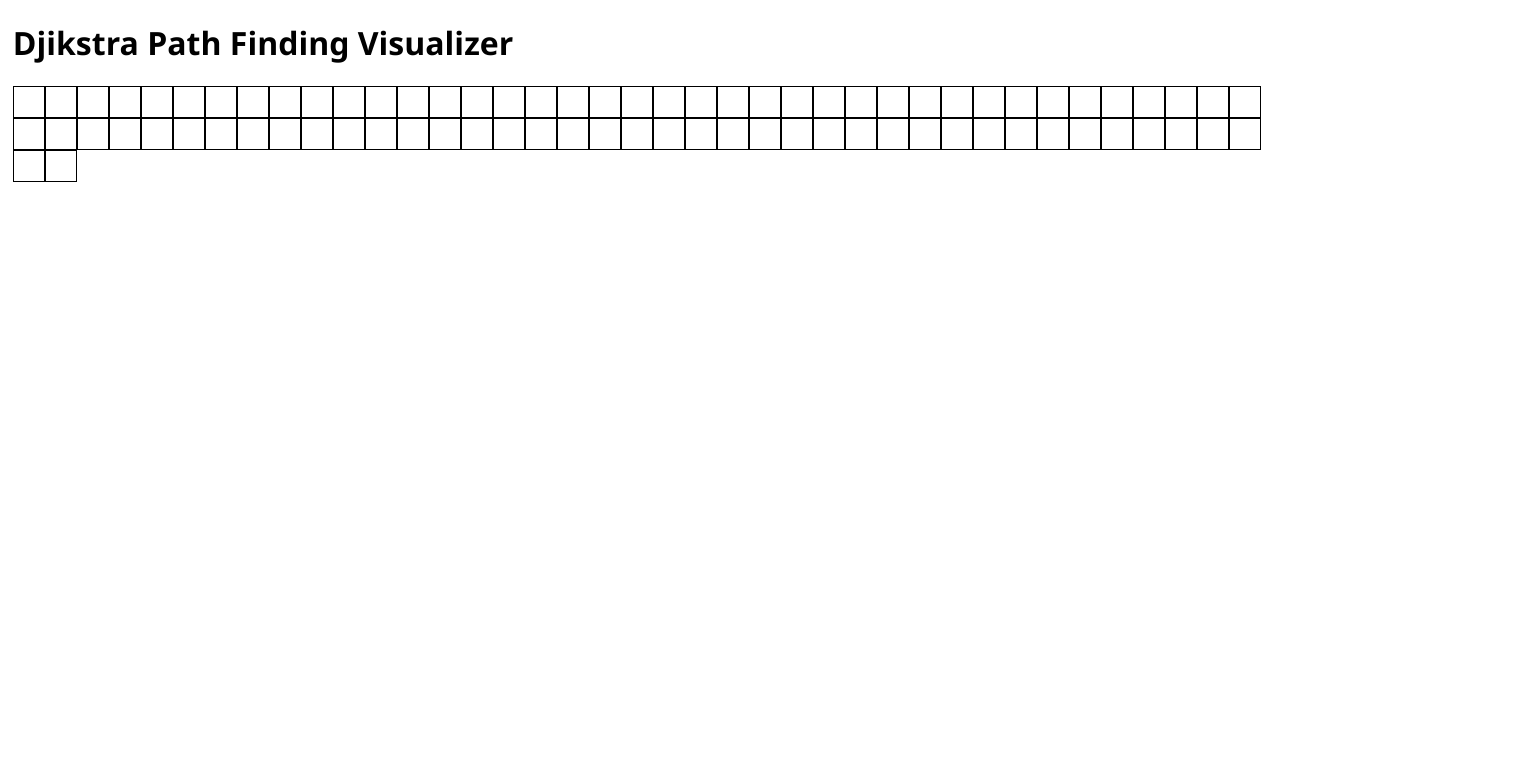
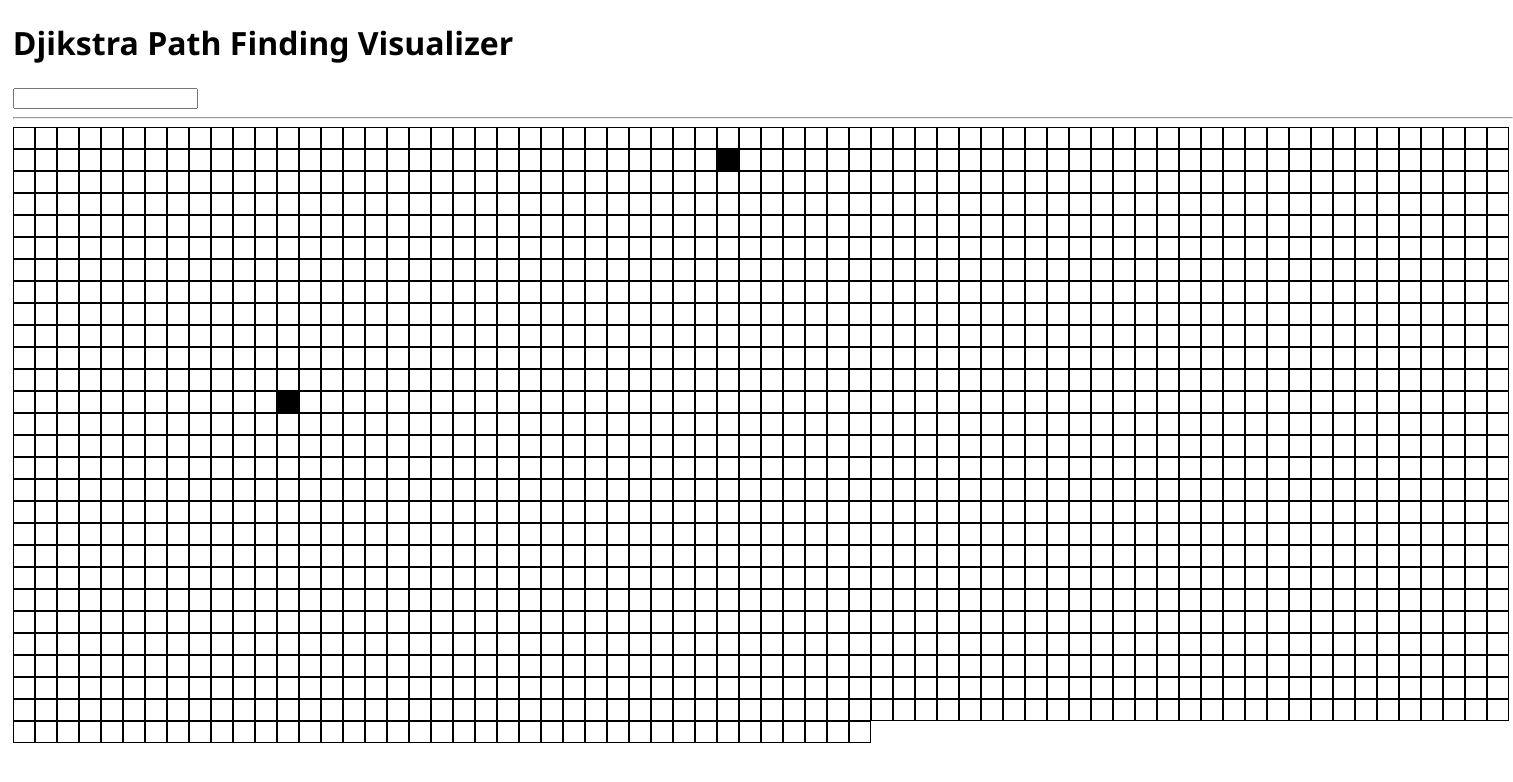
Before and after one commit to bilginyuksel/PathFindingVisualizer, a React (Create React App) app: page / in a window 1280 px wide. Shown: the top 782 px of the page, 1513 px wide, since content can reach past the window. Built offline with nearby package versions, Linux system fonts and the light colour scheme.

Commit message:
feat(interceptor): maze intercptor logic added for cells

```diff
--- a/src/common/index.css
+++ b/src/common/index.css
@@ -1,6 +1,6 @@
 .cell {
-  height: 30px;
-  width: 30px;
+  height: 20px;
+  width: 20px;
   float: left;
   border-style: solid;
   border-color: black;
--- a/src/common/place.tsx
+++ b/src/common/place.tsx
@@ -2,94 +2,142 @@ import { useState } from "react";
 import "./index.css";
 
 const INITIAL_BACKGROUND_COLOR: string = 'white';
-const CELL_ROW_WIDTH = 30;
-const CELL_COL_WIDTH = 30;
+const CELL_WIDTH = 20;
+const CELL_HEIGHT = 20;
+
+type CellInterceptor = () => void
 
 interface MatrixFieldProps {
-  column: number;
-  row: number;
+  width: number;
+  height: number;
 }
 
 interface MatrixFieldContext {
   mouseLeftClick: boolean;
 }
 
-export interface CellProps {
-  id: number;
-  row: number;
-  col: number;
-  context: MatrixFieldContext;
-  initialBackgroundColor: string;
+
+class MazeCell {
+  readonly id: number;
+  readonly row: number;
+  readonly col: number;
+  private interceptors: CellInterceptor[] = [];
+  private _color: string = 'white';
+  private _marked: boolean = false;
+  private _rigid: boolean = false;
+
+  constructor(id: number, row: number, col: number) {
+    this.id = id;
+    this.row = row;
+    this.col = col;
+  }
+
+  addInterceptor(callback: () => void) {
+    this.interceptors.push(callback);
+  }
+
+  private runInterceptors() {
+    this.interceptors.forEach(func => func());
+  }
+
+  set marked(marked: boolean) {
+    this._marked = marked;
+    this.color = 'purple';
+  }
+
+  set color(color: string) {
+    this._color = color;
+    this.runInterceptors();
+  }
+
+  set rigid(rigid: boolean) {
+    this._rigid = rigid;
+  }
+
+  get color(): string {
+    return this._color;
+  }
+
+  get marked() {
+    return this._marked;
+  }
+
+  get rigid() {
+    return this._rigid;
+  }
 }
 
-// Currently just returning sample data.
-// In the future it can return cells information.
-function createArrayOfCells(innerWidth: number, outerWidth: number, activeMazeFieldPercentage: number) {
-  const totalScreenSize = innerWidth * outerWidth;
-  console.log(`innerWidth= ${innerWidth}, outerWidth= ${outerWidth}`)
+function createArrayOfCells(width: number, height: number): MazeCell[] {
+  const totalCellCount = width * height / (CELL_HEIGHT * CELL_WIDTH);
+
+  const maxRows = width / CELL_WIDTH;
+  const maxCols = height / CELL_HEIGHT;
+
+  console.log(`totalCellCount= ${totalCellCount}, maxRows= ${maxRows}, innerHeight= ${maxCols}`);
+
   const cells = [];
-  for (let i = 0; i < activeMazeFieldPercentage; i++) {
-    cells.push({
-      id: i,
-      row: i,
-      col: i,
-      initialBackgroundColor: INITIAL_BACKGROUND_COLOR
-    });
+  for (let i = 0; i < totalCellCount; i++) {
+    cells.push(new MazeCell(i, Math.floor(i / maxRows), i % maxCols));
   }
+
   return cells;
 }
 
 export default function MatrixField(props: MatrixFieldProps) {
-  const context: MatrixFieldContext = { mouseLeftClick: false };
+  const context: MatrixFieldContext = {mouseLeftClick: false};
 
-  const innerWidth = window.innerWidth;
-  const outerWidth = window.outerWidth;
-
-  const cells = createArrayOfCells(innerWidth, outerWidth, 80);
+  const cells = createArrayOfCells(props.width, props.height);
+  const startCell = cells[100];
+  const endCell = cells[828];
+  startCell.color = 'black';
+  endCell.color = 'black';
 
   return (<div className="maze-container"
-    onMouseDown={() => context.mouseLeftClick = true}
-    onMouseUp={() => context.mouseLeftClick = false}>
+    style={{ width: props.width, height: props.height }}
+    onMouseDown={() => context.mouseLeftClick = !context.mouseLeftClick} >
+
+      <input onChange={(e) => cells[parseInt(e.target.value)].color = 'purple'}/>
+      <hr></hr>
 
     {cells.map(cell =>
-      <Cell id={cell.id}
-        key={`cell-${cell.id}`}
-        row={cell.row}
-        col={cell.col}
-        initialBackgroundColor={cell.initialBackgroundColor}
+      <Cell key={`cell-${cell.id}`}
+        cell={cell}
+        initialBackgroundColor={INITIAL_BACKGROUND_COLOR}
         context={context} />
     )}
 
   </div>);
 }
 
+interface CellProps {
+  cell: MazeCell;
+  initialBackgroundColor: string;
+  context: MatrixFieldContext;
+}
+
 function Cell(props: CellProps) {
-  const [backgroundColor, setBackgroundColor] = useState(props.initialBackgroundColor);
-  const [doubleClickTracker, setDoubleClickTracker] = useState(0);
+  const [flag, updateState] = useState(false);
 
-  const onMouseDown = () => {
-    setBackgroundColor('green');
+  props.cell.addInterceptor(() => updateState(!flag));
+
+  const onMouseEnter = () => {
+    if (!props.context.mouseLeftClick) return;
+    makeRigid();
   };
 
-  const onMouseEnter = () => {
-    if (props.context.mouseLeftClick) {
-      onMouseDown();
-    }
-  };
+  const onMouseDown = () => makeRigid();
 
-  const onMouseUp = () => {
-    setDoubleClickTracker(doubleClickTracker + 1);
-    if (doubleClickTracker === 2) {
-      setBackgroundColor('white');
-      setDoubleClickTracker(0);
-    }
+  const makeRigid = () => {
+    props.cell.color = 'green';
+    props.cell.rigid = true;
+    updateState(!flag); // ignored statement
+    console.log(props.cell);
   };
 
   return (
     <div className="cell"
-      style={{ backgroundColor: backgroundColor }}
+      style={{ backgroundColor: props.cell.color }}
       onMouseDown={onMouseDown}
-      onMouseEnter={onMouseEnter}
-      onMouseUp={onMouseUp}>
+      onMouseEnter={onMouseEnter} >
     </div>);
 }
--- a/src/djikstra/index.tsx
+++ b/src/djikstra/index.tsx
@@ -4,6 +4,6 @@ export default function DjikstraPathFindingVisualizer() {
   return (
     <div>
       <h1>Djikstra Path Finding Visualizer</h1>
-      <MatrixField column={10} row={20}></MatrixField>
+      <MatrixField width={1500} height={500}></MatrixField>
     </div>);
 }
```
